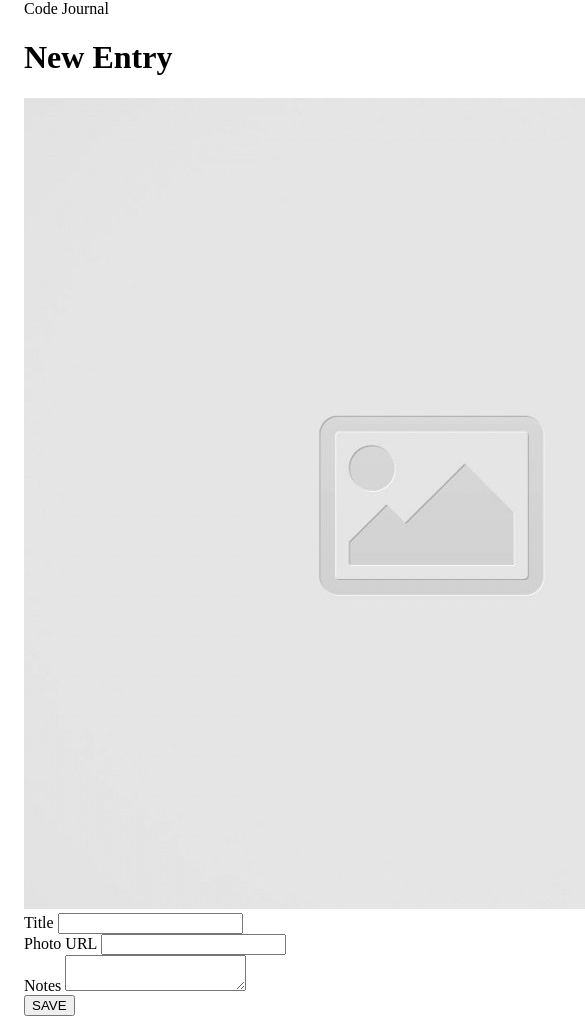
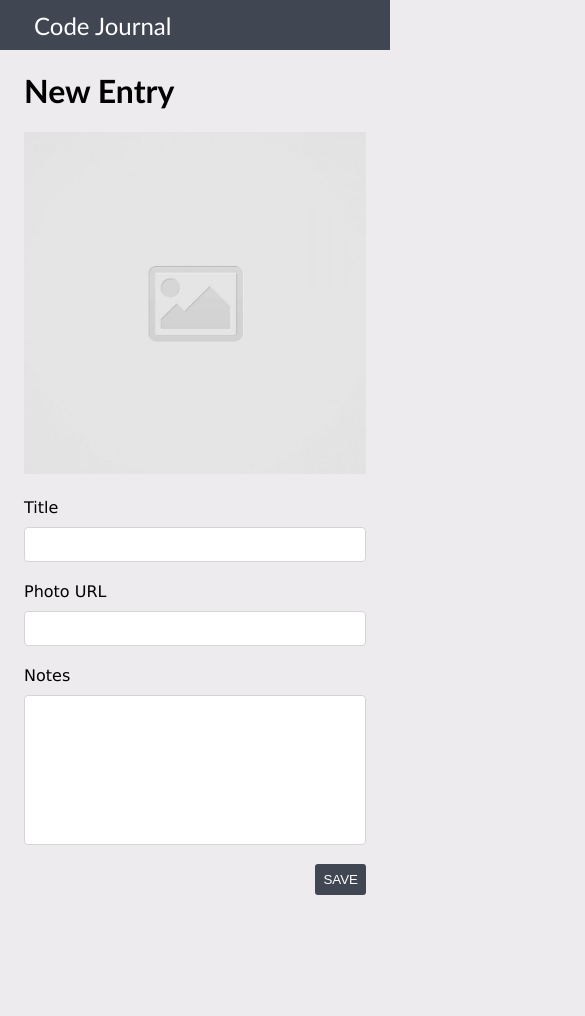
Before and after one commit to alexjraymond/code-journal, a website: page index.html in a window 390 px wide. Shown: the top 1016 px of the page, 585 px wide, since content can reach past the window. After the commit the page ends 895 px from the top, so only its background shows below. Drawn offline with Linux system fonts and the light colour scheme.

Commit message:
mobile and desktop css #1

```diff
--- a/css/styles.css
+++ b/css/styles.css
@@ -0,0 +1,84 @@
+header {
+  background-color: #404652;
+}
+
+.header {
+  width: 100%;
+  font-size: 24px;
+  height: 50px;
+  display: flex;
+  color: white;
+}
+
+.header-words {
+  align-self: center;
+  margin-left: 10px;
+  font-weight: 100;
+}
+
+body {
+  font-family: "Gill Sans", "Gill Sans MT", Calibri, "Trebuchet MS", sans-serif;
+  background-color: #edebed;
+}
+
+.picture-frame {
+  width: 100%;
+  max-height: 400px;
+}
+
+.wrap {
+  flex: wrap;
+}
+
+form {
+  font-family: "Lucida Sans", "Lucida Sans Regular", "Lucida Grande", "Lucida Sans Unicode", Verdana, sans-serif;
+}
+
+input,
+textarea {
+  width: 100%;
+  border-radius: 0.25rem;
+  border-style: solid;
+  border-color: #d5d4d5;
+  border-width: 1px;
+}
+
+input {
+  height: 35px;
+}
+
+textarea {
+  height: 150px;
+}
+
+label {
+  font-size: 16px;
+  margin-top: 20px;
+  margin-bottom: 10px;
+  display: inline-block;
+}
+
+.width-100 {
+  width: 100%;
+}
+
+.display-flex {
+  display: flex;
+}
+
+.button-style {
+  margin-top: 15px;
+  background-color: #404652;
+  color: white;
+  border-style: hidden;
+  border-radius: 3px;
+  padding: 8px;
+}
+
+.neg-point75-rem h1 {
+  font-weight: 200px;
+}
+
+.text-align-right {
+  text-align: right;
+}
--- a/index.html
+++ b/index.html
@@ -18,36 +18,35 @@
 <body>
   <header>
     <div class="container">
+      <div class="row">
+        <div class="column-full header"><span class="header-words">Code Journal</span></div>
+      </div>
     </div>
   </header>
+
   <main class="container">
-
+    <div data-view="entry-form">
       <div class="row">
-      <div class="column-full">Code Journal</div>
+        <h1 class="column-full">New Entry</h1>
       </div>
-    <div class="form-box">
-      <div data-view="entry-form">
-        <h1>New Entry</h1>
-        <img src="images/placeholder-image-square.jpg">
-        <form>
-          <div class="">
+      <form class="row">
+        <div class="column-half">
+          <img class="picture-frame" src="images/placeholder-image-square.jpg">
+        </div>
+        <div class="column-half">
           <label for="title">Title</label>
-            <input type="text" name="title" required></div>
-          <div class="">
+          <input type="text" name="title" required>
           <label for="photourl">Photo URL</label>
-            <input type="url" name="photourl" required></div>
-          <div class="">
+          <input type="url" name="photourl" required>
+        </div>
+        <div class="column-full">
           <label for="notes">Notes</label>
-            <textarea name="notes" required> </textarea></div>
-          <div class="">
-            <button type="submit">SAVE</button></div>
+          <textarea name="notes" required style="resize: none;"> </textarea>
+          <div class="column-full text-align-right">
+            <button type="submit" class="button-style">SAVE</button>
+          </div>
+        </div>
       </form>
-      </div>
-
-
-
-
-
     </div>
     <div data-view="entries" class="hidden"></div>
   </main>
```
Lines whose indentation alone changed are shown as unchanged.
